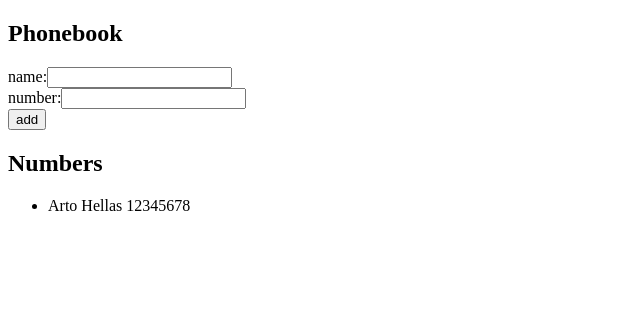
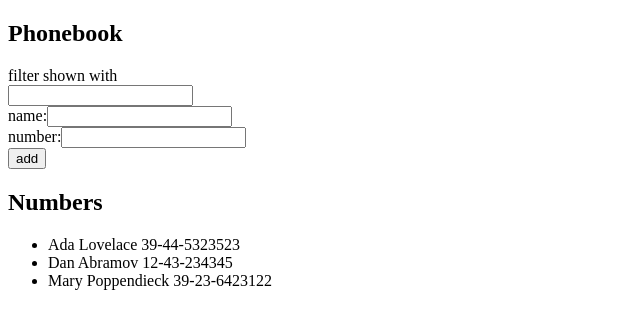
Before and after one commit to Jonashr/full-stack-open-part-2-client-server-communication, a React (Create React App) app in the folder phonebook/: page / in a window 1280 px wide. Shown: the top 328 px of the page, without its empty margins (0-640 px from the left). Built offline with nearby package versions, Linux system fonts and the light colour scheme.

Commit message:
Added search function, next is to refactor into new components to clean up the code

```diff
--- a/phonebook/src/App.js
+++ b/phonebook/src/App.js
@@ -1,19 +1,31 @@
 import React, { useState } from 'react'
 import Person from './Component/Person'
 
+
+
 const App = () => {
   const [ persons, setPersons] = useState([
-    { name: 'Arto Hellas',
-      number: '12345678'
-    }
+    { name: 'Ada Lovelace', number: '39-44-5323523' },
+    { name: 'Dan Abramov', number: '12-43-234345' },
+    { name: 'Mary Poppendieck', number: '39-23-6423122' }
   ])
   const [ newName, setNewName ] = useState('')
 
   const [ newNumber, setNewNumber] = useState('')
 
+  const [ searchName, setSearchName] = useState('')
+
+  const filterPerson = (name) => {
+    persons.filter(person => person.name.includes(name))
+  }
+
  const handleNameChange = (event) => {
     setNewName(event.target.value)
  }
+
+ const handleSearchNameChange = (event) => {
+  setSearchName(event.target.value)
+}
 
  const handleNumberChange = (event) => {
    setNewNumber(event.target.value)
@@ -26,6 +38,17 @@ const App = () => {
       person={person}
     />
   )
+
+  const rowsFilter = () => {
+    const filteredPersons = persons.filter(person => person.name.includes(searchName))
+    return(
+      filteredPersons.map(person =>
+      <Person
+        key={person.name}
+        person={person} />
+      )
+    )
+  }
 
  const addPerson = (event) => {
   event.preventDefault()
@@ -49,6 +72,14 @@ const App = () => {
   return (
     <div>
       <h2>Phonebook</h2>
+      <div>
+        filter shown with
+        <form onChange={filterPerson}>
+          <input value={searchName}
+                 onChange={handleSearchNameChange} />
+        </form>
+      </div>
+
       <form onSubmit={addPerson}>
         <div>
           name:
@@ -65,7 +96,7 @@ const App = () => {
       <h2>Numbers</h2>
       <div>
         <ul>
-          {rows()}
+          {rowsFilter( )}
         </ul>
       </div>
     </div>
```
